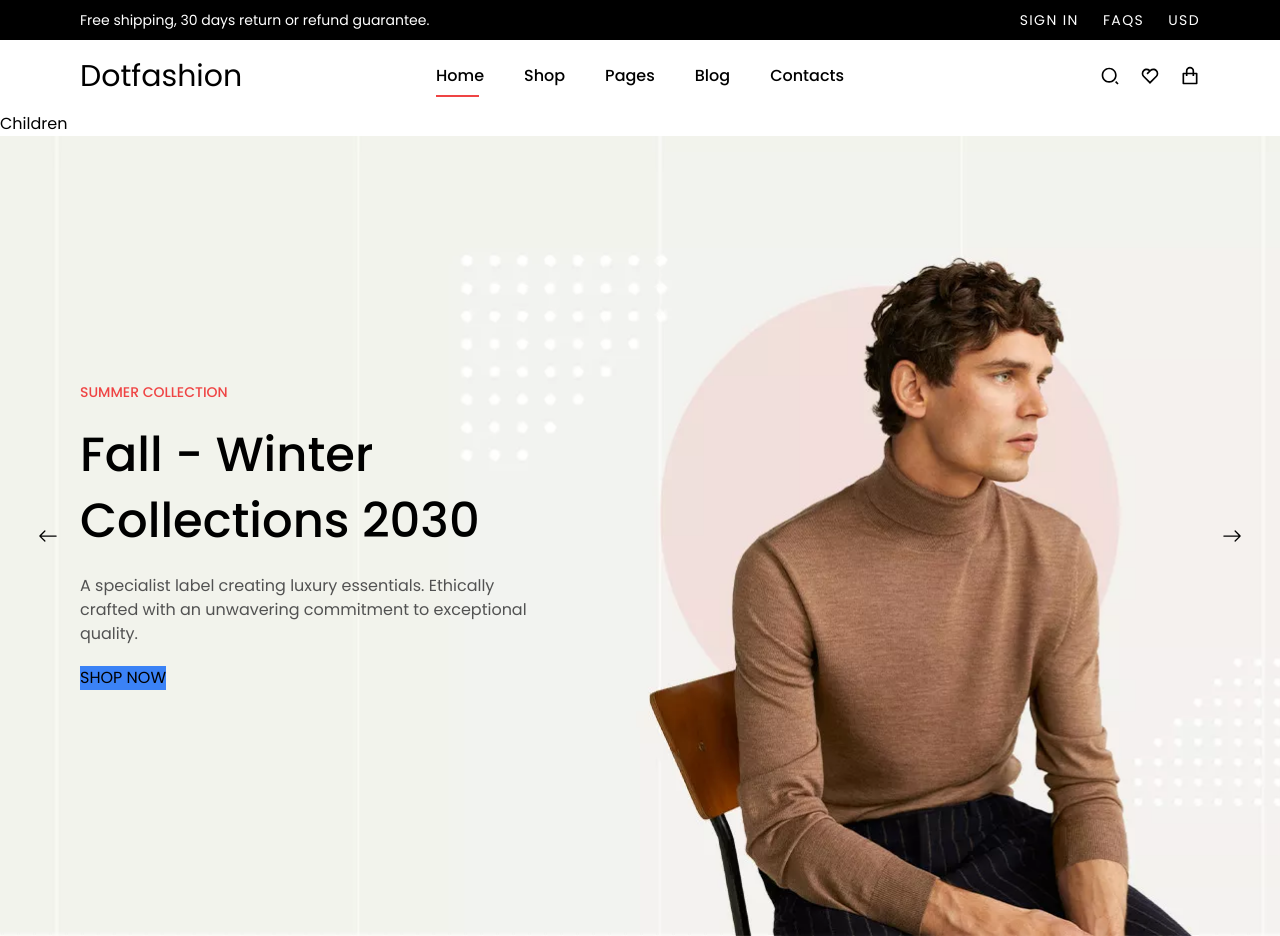
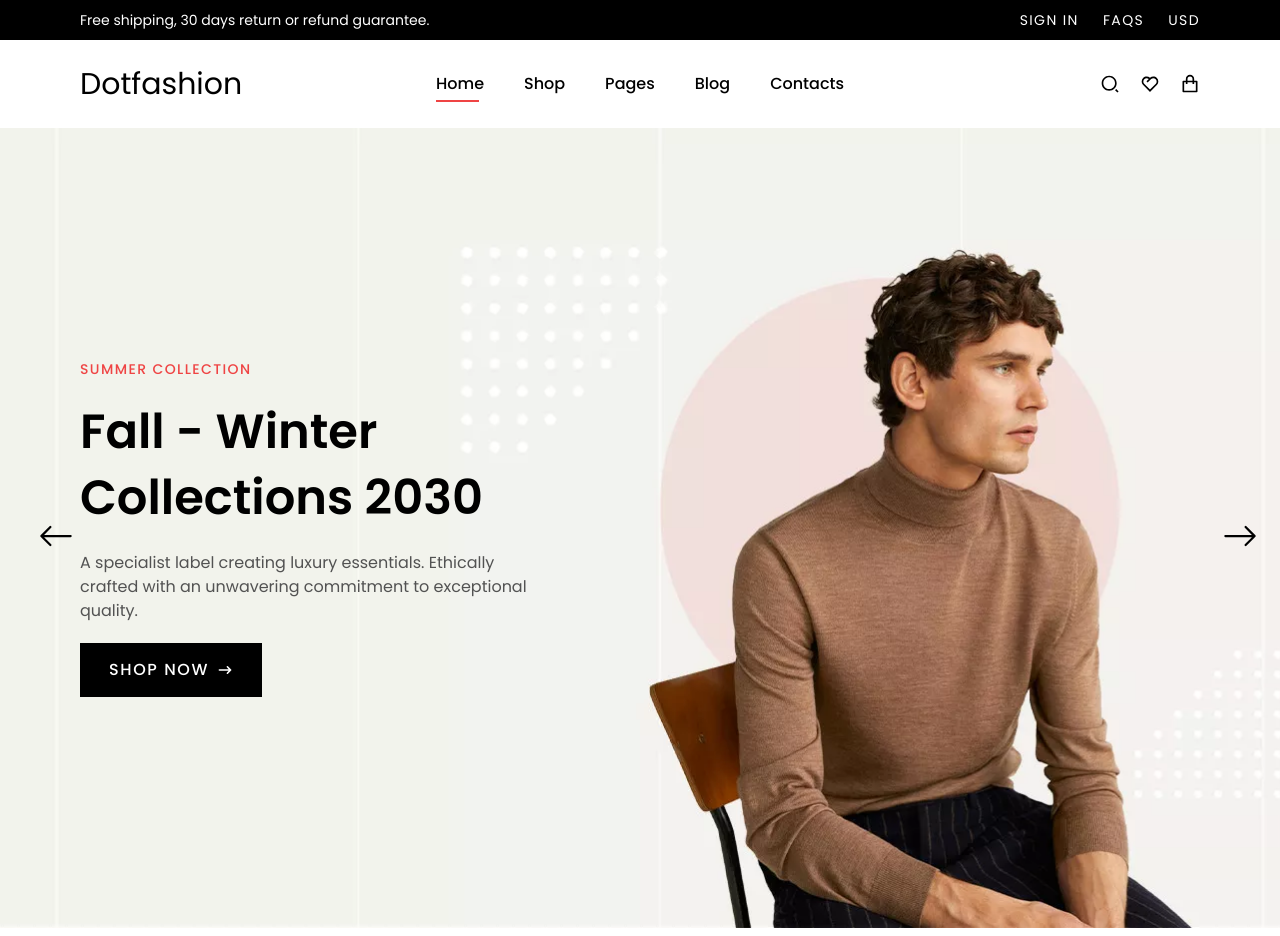
Before and after one commit to blackparadise0407/next-ecommerce, a Next.js app: page / in a window 1280 px wide. Built offline with nearby package versions, Linux system fonts and the light colour scheme; no server answers.

Commit message:
Fix react slick

```diff
--- a/src/components/Button/Button.tsx
+++ b/src/components/Button/Button.tsx
@@ -1,9 +1,86 @@
-export interface ButtonProps {
+import clsx from 'clsx';
+
+export type ButtonVariant = 'primary' | 'secondary';
+
+export type ButtonAlignment = 'left' | 'right' | 'center';
+
+export type ButtonSize = 'large' | 'small' | 'medium';
+
+export interface ButtonProps
+  extends React.ButtonHTMLAttributes<HTMLButtonElement> {
   children: React.ReactNode;
+  variant?: ButtonVariant;
+  outlined?: boolean;
+  icon?: React.ReactNode;
+  align?: ButtonAlignment;
+  size?: ButtonSize;
+  block?: boolean;
 }
 
-const Button: React.FC<ButtonProps> = ({ children }) => {
-  return <button className="bg-blue-500">{children}</button>;
+const getClassFromAlignment = (a: ButtonAlignment) => {
+  switch (a) {
+    case 'center':
+      return 'justify-center';
+    case 'left':
+      return 'justify-start';
+    case 'right':
+      return 'justify-end';
+    default:
+      return '';
+  }
+};
+
+const getClassFromSize = (s: ButtonSize) => {
+  switch (s) {
+    case 'large':
+      return 'font-medium text-base px-7 py-3.5';
+    case 'medium':
+      return 'font-medium text-base px-5 py-2';
+    case 'small':
+      return 'text-xs tracking-tight px-3 py-1.5';
+    default:
+      return '';
+  }
+};
+
+const getClassFromVariant = (v: ButtonVariant, outlined: boolean) => {
+  switch (v) {
+    case 'primary':
+      return outlined
+        ? 'text-black !border-black'
+        : 'bg-black text-white hover:bg-opacity-80';
+    case 'secondary':
+      return '';
+    default:
+      return '';
+  }
+};
+
+const Button: React.FC<ButtonProps> = ({
+  children,
+  outlined = false,
+  align = 'center',
+  size = 'medium',
+  variant = 'primary',
+  block = false,
+  icon,
+  ...rest
+}) => {
+  return (
+    <button
+      {...rest}
+      className={clsx(
+        'flex items-center gap-2 tracking-widest border border-transparent transition-all',
+        block && 'w-full',
+        getClassFromAlignment(align),
+        getClassFromSize(size),
+        getClassFromVariant(variant, outlined),
+      )}
+    >
+      {children}
+      {icon && <span className="">{icon}</span>}
+    </button>
+  );
 };
 
 export default Button;
--- a/src/components/Hero/Hero.tsx
+++ b/src/components/Hero/Hero.tsx
@@ -1,3 +1,5 @@
+import { HiArrowNarrowRight } from 'react-icons/hi';
+
 import { Button } from '../Button';
 
 export interface HeroProps {
@@ -23,12 +25,16 @@ const Hero: React.FC<HeroProps> = ({
         backgroundRepeat: 'no-repeat',
       }}
     >
-      <div className="container grid grid-cols-12">
+      <div className="container grid grid-cols-12 z-10">
         <div className="col-span-8 lg:col-span-7 xl:col-span-5 space-y-5">
-          <h6 className="uppercase text-red-500 font-medium">{shortTitle}</h6>
-          <h1 className="text-5xl font-medium leading-snug">{title}</h1>
+          <h6 className="uppercase text-red-500 font-medium tracking-widest">
+            {shortTitle}
+          </h6>
+          <h1 className="text-5xl font-semibold leading-snug">{title}</h1>
           <p className="text-neutral-600">{description}</p>
-          <Button>SHOP NOW</Button>
+          <Button size="large" icon={<HiArrowNarrowRight />}>
+            SHOP NOW
+          </Button>
         </div>
       </div>
     </div>
--- /dev/null
+++ b/src/components/SlickButton/SlickButton.tsx
@@ -0,0 +1,10 @@
+import { CustomArrowProps } from 'react-slick';
+
+const SlickButton: React.FC<CustomArrowProps & { icon: React.ReactNode }> = ({
+  currentSlide: _currentSlide,
+  slideCount: _slideCount,
+  icon,
+  ...props
+}) => <div {...props}>{icon}</div>;
+
+export default SlickButton;
--- /dev/null
+++ b/src/components/SlickButton/index.ts
@@ -0,0 +1 @@
+export { default as SlickButton } from './SlickButton';
--- a/src/components/index.ts
+++ b/src/components/index.ts
@@ -1,2 +1,3 @@
 export * from './Button';
 export * from './Hero';
+export * from './SlickButton';
--- a/src/hooks/useWindowSize.ts
+++ b/src/hooks/useWindowSize.ts
@@ -5,7 +5,7 @@ type WindowSize = [number, number];
 export function useWindowSize() {
   const [size, setSize] = React.useState<WindowSize>([0, 0]);
 
-  React.useLayoutEffect(() => {
+  React.useEffect(() => {
     function updateSize() {
       setSize([window.innerWidth, window.innerHeight]);
     }
--- a/src/layouts/MainLayout/MainLayout.tsx
+++ b/src/layouts/MainLayout/MainLayout.tsx
@@ -10,10 +10,7 @@ const MainLayout: React.FC<MainLayoutProps> = ({ children }) => {
   return (
     <Fragment>
       <MainLayoutHeader />
-      <main>
-        Children
-        {children}
-      </main>
+      <main>{children}</main>
     </Fragment>
   );
 };
--- a/src/layouts/MainLayoutHeader/MainLayoutHeader.tsx
+++ b/src/layouts/MainLayoutHeader/MainLayoutHeader.tsx
@@ -34,7 +34,7 @@ const MainLayoutHeader: React.FC<{}> = () => {
   const { user } = useUser();
   const { asPath } = useRouter();
   const [lineStyle, setLineStyle] = React.useState<React.CSSProperties>({
-    bottom: 15,
+    bottom: 26,
     transition: 'left 0.2s ease, width 0.2s ease',
   });
   const [w] = useWindowSize();
@@ -73,7 +73,7 @@ const MainLayoutHeader: React.FC<{}> = () => {
       <div className="bg-white">
         <div className="container flex items-center">
           <h1 className="flex-1">Dotfashion</h1>
-          <ul className="relative flex-1 flex items-center justify-evenly py-6 gap-10">
+          <ul className="relative flex-1 flex items-center justify-evenly py-8 gap-10">
             {routes.map((r) => (
               <li key={r.href} id={r.href}>
                 <StyledLink href={r.href}>{r.label}</StyledLink>
--- a/src/pages/index.tsx
+++ b/src/pages/index.tsx
@@ -1,25 +1,32 @@
 import Head from 'next/head';
-import { Fragment } from 'react';
+import { Fragment, useMemo } from 'react';
 import { BsArrowLeft, BsArrowRight } from 'react-icons/bs';
 import Slider, { Settings } from 'react-slick';
 
-import { Hero } from '@/components';
+import { Hero, SlickButton } from '@/components';
+import { useWindowSize } from '@/hooks/useWindowSize';
 import MainLayout from '@/layouts/MainLayout/MainLayout';
 
 import { NextPageWithLayout } from './page';
 
 const Home: NextPageWithLayout = () => {
-  const sliderSettings: Settings = {
+  const [w] = useWindowSize();
+
+  const sliderSettings: Settings = useMemo(
+    () => ({
       dots: false,
-    arrows: true,
+      arrows: w > 768,
       infinite: true,
       speed: 500,
       slidesToShow: 1,
       slidesToScroll: 1,
       fade: true,
-    nextArrow: <BsArrowRight />,
-    prevArrow: <BsArrowLeft />,
-  };
+      nextArrow: <SlickButton icon={<BsArrowRight className="text-4xl" />} />,
+      prevArrow: <SlickButton icon={<BsArrowLeft className="text-4xl" />} />,
+    }),
+    [w],
+  );
+
   return (
     <Fragment>
       <Head>
--- a/src/styles/globals.css
+++ b/src/styles/globals.css
@@ -56,3 +56,8 @@ a {
 .slick-next {
   @apply text-black hover:text-neutral-500 transition-colors;
 }
+
+.slick-next:before,
+.slick-prev:before {
+  content: '';
+}
--- a/tailwind.config.js
+++ b/tailwind.config.js
@@ -1,9 +1,9 @@
 /** @type {import('tailwindcss').Config} */
 module.exports = {
   content: [
-    './src/pages/**/*.{ts,tsx}',
-    './src/components/**/*.{ts,tsx}',
-    './src/layouts/**/*.{ts,tsx}',
+    './src/pages/**/*.{ts,tsx,js,jsx}',
+    './src/components/**/*.{ts,tsx,js,jsx}',
+    './src/layouts/**/*.{ts,tsx,js,jsx}',
   ],
   theme: {
     container: {
```
Lines whose indentation alone changed are shown as unchanged.
